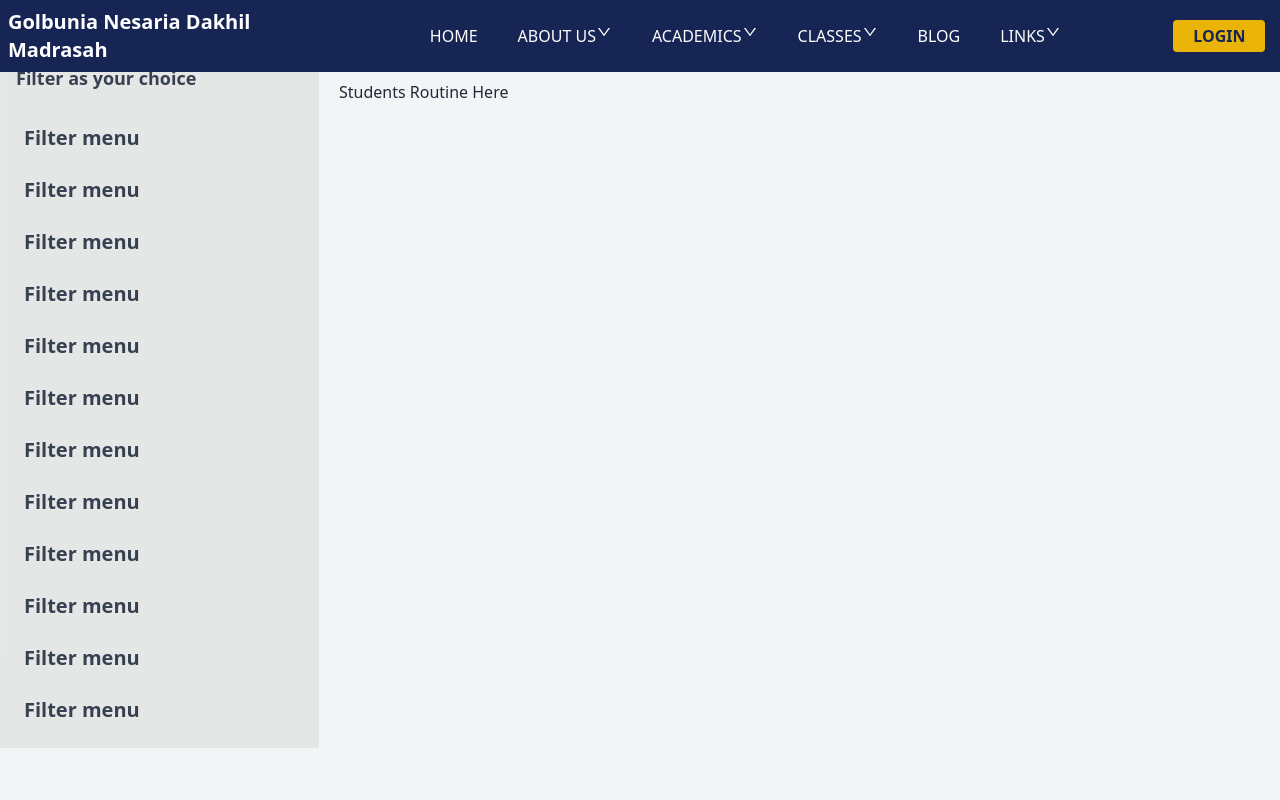
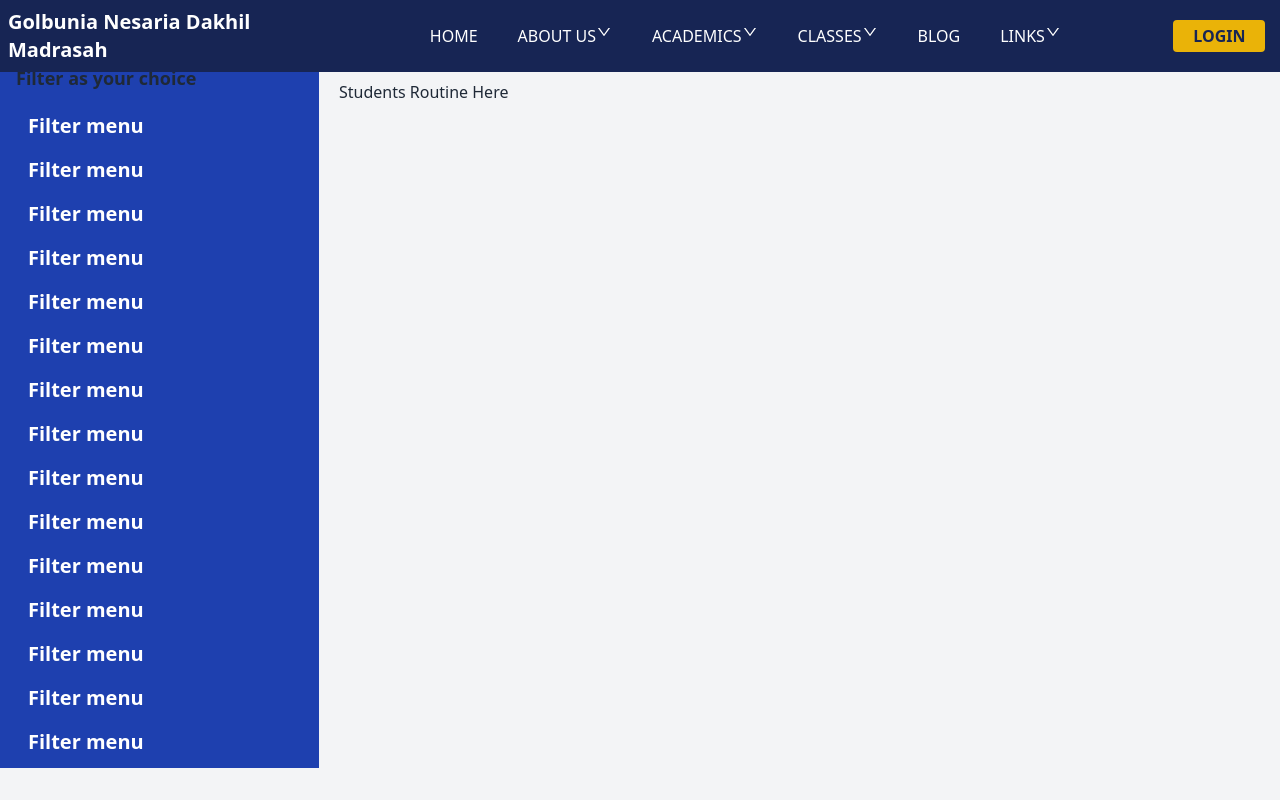
Before and after one commit to aminulislam2002/golbunia-nesaria-dakhil-madrasah-client, a React (Vite) app: page /students-routines in a window 1280 px wide. Built offline with nearby package versions, Linux system fonts and the light colour scheme.

Commit message:
students routines layout design

```diff
--- a/src/Layouts/StudentsRoutineLayout.jsx
+++ b/src/Layouts/StudentsRoutineLayout.jsx
@@ -5,44 +5,55 @@ import NavBar from "../Pages/Shared/NavBar/NavBar";
 const StudentsRoutineLayout = () => {
   const options = (
     <>
-      <li className="lg:mb-2">
-        <button className="lg:text-xl font-semibold text-gray-700">Filter menu</button>
+      <li className="mb-2 px-5 py-1 rounded text-white hover:text-black hover:bg-white mx-2">
+        <button className="lg:text-xl font-semibold">Filter menu</button>
       </li>
-      <li className="mb-2">
-        <h1 className="text-xl font-semibold text-gray-700">Filter menu</h1>
+      <li className="mb-2 px-5 py-1 rounded text-white hover:text-black hover:bg-white mx-2">
+        <button className="lg:text-xl font-semibold">Filter menu</button>
       </li>
-      <li className="mb-2">
-        <h1 className="text-xl font-semibold text-gray-700">Filter menu</h1>
+      <li className="mb-2 px-5 py-1 rounded text-white hover:text-black hover:bg-white mx-2">
+        <button className="lg:text-xl font-semibold">Filter menu</button>
       </li>
-      <li className="mb-2">
-        <h1 className="text-xl font-semibold text-gray-700">Filter menu</h1>
+      <li className="mb-2 px-5 py-1 rounded text-white hover:text-black hover:bg-white mx-2">
+        <button className="lg:text-xl font-semibold">Filter menu</button>
       </li>
-      <li className="mb-2">
-        <h1 className="text-xl font-semibold text-gray-700">Filter menu</h1>
+      <li className="mb-2 px-5 py-1 rounded text-white hover:text-black hover:bg-white mx-2">
+        <button className="lg:text-xl font-semibold">Filter menu</button>
       </li>
-      <li className="mb-2">
-        <h1 className="text-xl font-semibold text-gray-700">Filter menu</h1>
+      <li className="mb-2 px-5 py-1 rounded text-white hover:text-black hover:bg-white mx-2">
+        <button className="lg:text-xl font-semibold">Filter menu</button>
       </li>
-      <li className="mb-2">
-        <h1 className="text-xl font-semibold text-gray-700">Filter menu</h1>
+      <li className="mb-2 px-5 py-1 rounded text-white hover:text-black hover:bg-white mx-2">
+        <button className="lg:text-xl font-semibold">Filter menu</button>
       </li>
-      <li className="mb-2">
-        <h1 className="text-xl font-semibold text-gray-700">Filter menu</h1>
+      <li className="mb-2 px-5 py-1 rounded text-white hover:text-black hover:bg-white mx-2">
+        <button className="lg:text-xl font-semibold">Filter menu</button>
       </li>
-      <li className="mb-2">
-        <h1 className="text-xl font-semibold text-gray-700">Filter menu</h1>
+      <li className="mb-2 px-5 py-1 rounded text-white hover:text-black hover:bg-white mx-2">
+        <button className="lg:text-xl font-semibold">Filter menu</button>
       </li>
-      <li className="mb-2">
-        <h1 className="text-xl font-semibold text-gray-700">Filter menu</h1>
+      <li className="mb-2 px-5 py-1 rounded text-white hover:text-black hover:bg-white mx-2">
+        <button className="lg:text-xl font-semibold">Filter menu</button>
       </li>
-      <li className="mb-2">
-        <h1 className="text-xl font-semibold text-gray-700">Filter menu</h1>
+      <li className="mb-2 px-5 py-1 rounded text-white hover:text-black hover:bg-white mx-2">
+        <button className="lg:text-xl font-semibold">Filter menu</button>
       </li>
-      <li className="mb-2">
-        <h1 className="text-xl font-semibold text-gray-700">Filter menu</h1>
+      <li className="mb-2 px-5 py-1 rounded text-white hover:text-black hover:bg-white mx-2">
+        <button className="lg:text-xl font-semibold">Filter menu</button>
       </li>
+      <li className="mb-2 px-5 py-1 rounded text-white hover:text-black hover:bg-white mx-2">
+        <button className="lg:text-xl font-semibold">Filter menu</button>
+      </li>
+      <li className="mb-2 px-5 py-1 rounded text-white hover:text-black hover:bg-white mx-2">
+        <button className="lg:text-xl font-semibold">Filter menu</button>
+      </li>
+      <li className="mb-2 px-5 py-1 rounded text-white hover:text-black hover:bg-white mx-2">
+        <button className="lg:text-xl font-semibold">Filter menu</button>
+      </li>
+      {/* Add more menu items here */}
     </>
   );
+
   return (
     <div className="bg-gray-100 min-h-screen">
       <div className="hidden lg:block">
@@ -51,7 +62,7 @@ const StudentsRoutineLayout = () => {
       <div className="drawer container mx-auto">
         <input id="my-drawer-3" type="checkbox" className="drawer-toggle" />
         <div className="drawer-content lg:flex gap-1">
-          <div className="w-full lg:w-3/12 bg-base-300 lg:mt-16 lg:overflow-y-auto lg:max-h-[100vh]">
+          <div className="w-full lg:w-3/12 bg-blue-800 lg:mt-16 overflow-y-auto max-h-[100vh]">
             <div className="flex justify-start">
               <div className="flex-none lg:hidden">
                 <label htmlFor="my-drawer-3" className="btn btn-square btn-ghost">
@@ -59,12 +70,12 @@ const StudentsRoutineLayout = () => {
                 </label>
               </div>
               <div className="px-2 w-auto lg:w-full">
-                <div className="ms-2 text-lg font-semibold text-gray-700">Filter as your choice</div>
+                <div className="ms-2 text-lg font-semibold">Filter as your choice</div>
               </div>
             </div>
             <div className="flex-none hidden lg:block mt-4">
-              <ul className="menu menu-vertical">
-             {/* Add more menu items here */}
+              <ul className="menu-vertical">
+                {/* Add more menu items here */}
                 {options}
               </ul>
             </div>
@@ -77,7 +88,7 @@ const StudentsRoutineLayout = () => {
         </div>
         <div className="drawer-side">
           <label htmlFor="my-drawer-3" className="drawer-overlay overflow-x-auto max-h-[100vh]"></label>
-          <ul className="menu p-4 max-w-[50vh] bg-base-200 overflow-y-auto">
+          <ul className="p-4 w-52 bg-blue-800 h-full overflow-y-auto">
             {/* Add more sidebar items here */}
             {options}
           </ul>
```
